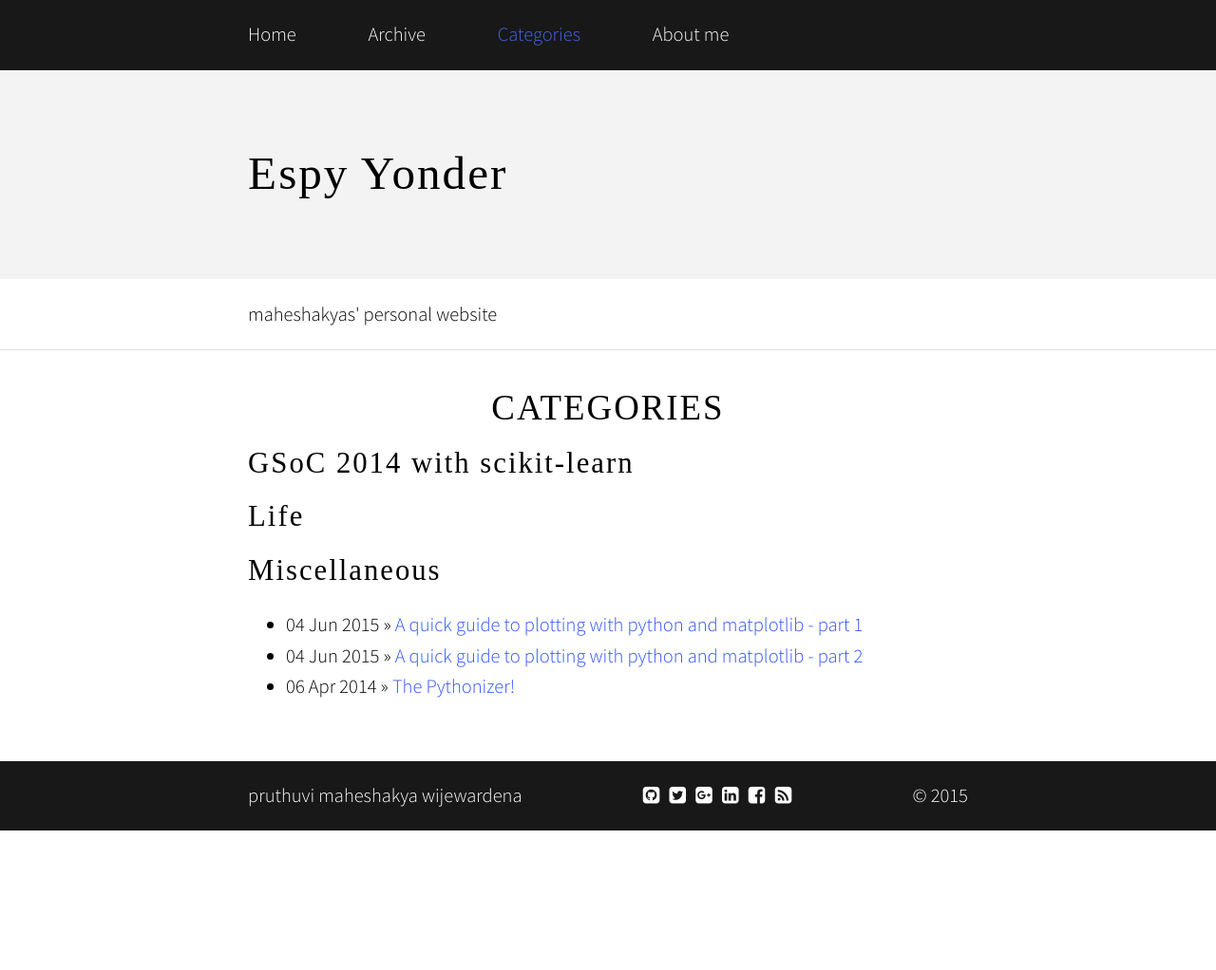
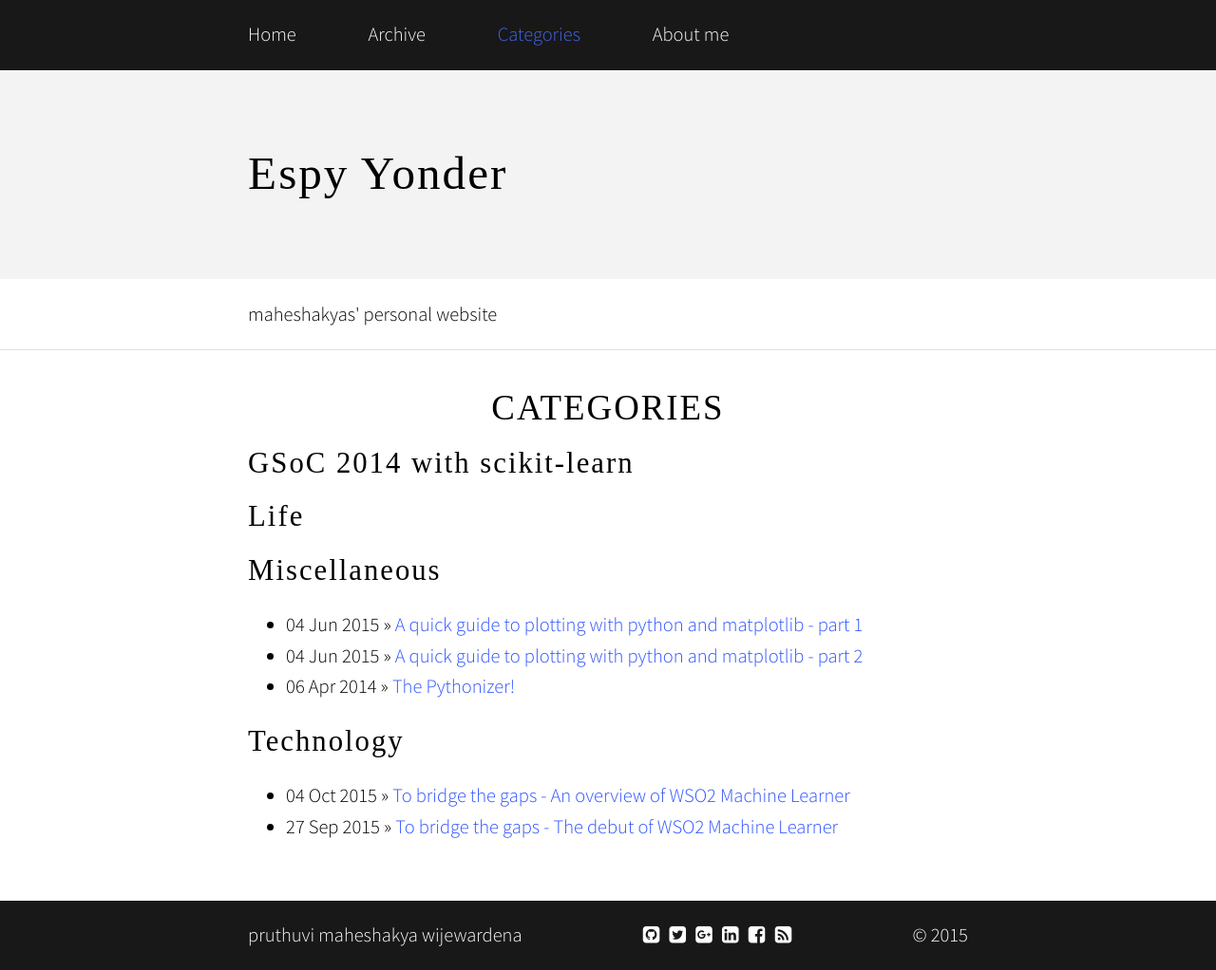
Before and after one commit to maheshakya/maheshakya.github.io, a Jekyll site: the page built from categories.html, in a window 1280 px wide. Shown: the whole page at 95% size. Built offline with Jekyll 4.4.1, drawn with Linux system fonts in a browser that asks for light colours; nearby versions of some CDN libraries; some web fonts are replaced; before the commit the page ends 900 px from its top, so only the background shows below that; some of the changed lines change nothing that is shown.

Commit message:
Completed WSO2 ML post

```diff
--- a/_config.yml
+++ b/_config.yml
@@ -33,4 +33,4 @@ links:
 excerpt_separator: "\n\n\n"
 defaults: [{scope: {path: ""}, values: {layout: "default"}}, {scope: {path: "", type: "posts"}, values: {comments: true}}]
 
-categories: ["gsoc", "miscellaneous", "life"]
+categories: ["gsoc", "miscellaneous", "life", "technology"]
--- /dev/null
+++ b/_posts/2015-10-04-to-bridge-the-gaps.markdown
@@ -0,0 +1,194 @@
+---
+layout: post
+title: "To bridge the gaps - An overview of WSO2 Machine Learner"
+category: technology
+---
+
+How effectively can we bring purely mathematical and mere conceptual models/mechanisms into the utilization of common man? Is it plausible to make the prerequisite technical know-how for dealing with such models
+indifferent among multiple ranges of intellectual levels? That said, are these mechanisms capable of functioning with a variety of applications and data. To which extent can these scale?
+The advent of tools for emulating learning theory has trasnpired amidst these concerns.
+
+Frameworks which perform computational learning tasks had started to emerge approximately at the same time as the inception of Machine Learning as a another branch of Artificial Intelligence. At early stages,
+these frameworks basically emulated the exact algorithms with small samples of data and almost all of them were CLI (Command Line Interface) based frameworks. Majority of those were used only in laborotaries in
+very specific application and restricted to researchers. But our society has evolved much and progressed through a myriad of milestones along the path of artificial intelligence and nowadays almost all the organizations require some amount of
+data analytics and machine learning to keep abreast with the ever-growing technology. This trend has as become exigent due to the massive amounts of data being collected and stored each and every day. With this inclination,
+the demand for the tools that conduct the entire range of workflows of data analytics has been elevated colossaly.
+
+As an open-source middleware based organization, WSO2 has been able to establish its' name among a vast amount of communities which seek different types of solutions in their variety of application domains. A few years ago,
+WSO2 entered into the arena of data analytics by providing a rich platform for batch analytics and real time data analytics ([WSO2 Data Analytics Server]() and [WSO2 Complex Event Processor](http://wso2.com/products/complex-event-processor/)). In order to fortify the
+hegemony that WSO2 has been able to build around data analytics, [**WSO2 Machine Learner**](http://wso2.com/products/machine-learner/) has been introduced with the intention of providing a rich, user friendly, flexible and scalable predictive analytics
+platform which is compatible with the standard machine learning methodologies and with the other products of WSO2 as well. At the humble nascent of the first release of WSO2 Machine Learner (version 1.0.0), this discussion will
+provide an elaborative overview on its' ambition of bridging the gaps that hinders prevailing predictive analytics tasks due to various reasons such as complexity, lack of skill in data analytics, inability to scale, real time prediction requirements, rapid increase of not analytized data storages, proprietary rights of software, etc.
+
+In the subsequent sections, you will be able to understand how WSO2 Machine Learner (WSO2 ML from this point onwards) can fit in and what sets it apart from other machine learning
+tools and frameworks available with respect to the following concerns.
+
+1. Functionality
+2. HCI aspects and userbility
+3. Scalability
+4. Lisence - Availability to users
+5. Compatibility and use cases
+
+
+# 1. Functionality
+
+![ML key concepts](https://docs.wso2.com/download/attachments/45949448/Ml-overview.png?version=3&modificationDate=1443422195000&api=v2 "Overview functionality of WSO2 Machine Learner"){: .center-image }
+
+The above diagram shows the the key concepts and terminology of WSO2 ML. To put it simply, WSO2 ML supports the entire workflow of data mining:
+
+### 1. Data sources and data formats
+
+WSO2 ML supports datasources such as csv/tsv files from local file system, files from HDFS file system, and tables from WSO2 Data analytics server.
+
+### 2. Data exploration
+
+Analyzing  and visualizing the characteristics and structure of the data is considered one of the most imparative tasks in data science. Most often, choosing the **right** machine learning algorithm depends
+on the understanding a user has about the data that he/she is dealing with.
+![Know thy data](https://docs.google.com/drawings/d/1tZ1Sv7k1NK78Obe5GY9ievctmjaBJar5VA106jftCy4/pub?w=499&h=380 "Know Thy Data!"){: .center-image }
+WSO2 ML provides a plenty of tools to visualize data and get to know how the data more.
+![data exploration](https://docs.google.com/drawings/d/1soCBzrrpB1A7QXvoh3Mj4VsLvdpF2vRsV2u7fx8XreA/pub?w=960&h=720 "Data exploration!"){: .center-image }
+
+In order to identify relations among the features of datasets, know statistical metrics such as mean, standard deviation and skewness, indentify class imbalancies and frequencies, and to visualize how data is structured,
+WSO2 ML provides the following graphs which are considered as standard methods of data visualizaiton.
+
+- Scatter plots
+- Parallel sets
+- Trellis charts
+- Cluster diagrams
+- Histograms and pie charts
+
+See more about [exploring data at WSO2 ML documentation](https://docs.wso2.com/display/ML100/Exploring+Data).
+
+### 3. Data preprocessing and feature engineering
+
+This is considered as the key of building a successful machine learning models within the data analytics community. WSO2 ML version 1.0.0 provides some primitive techniques of data proprocessing such as feature
+selection and missing value handling with mean imputation and discarding.
+
+### 4. Learning algorithms
+
+This initial release of WSO2 ML supports supervised learning and unsupervised learning. It has a set of algorithms for numerical prediction, classification and clustering.
+
+- Numerical prediction - Linear Regression, Ridge Regression, Lasso Regression
+- Classfication - Logistice Regression, Naive Bayes, Decision Tree, Random Forest and Support Vector Machine
+- Clustering - K-Means
+
+For each of these learning algorithm, user can set the corresponding parameters that specify how algorithm should behave with respect to convergence, regularization, information gain, etc. These are called hyper-parameters.
+
+### 5. Prediction
+
+Users can use the trained models to predict the values. Feature values can be provided via the UI or a file that contains feature values can be uploaded and the prediction can be obtained for the entire set of records
+in the file.
+
+### 6. Model Evaluation and comparison
+
+WSO2 ML allows you to retain a fraction of the training data and evaluate your trained models against that data. Model evaluation is a crucial task when determining the **right learning algorithm** and the **right hyper-parameters**.
+It helps the users to get an insight about the models they have trained and make decisions based on the interpretations of the results. Some of the evaluation metrics are:
+
+- Accuracy
+- Area under ROC curce
+- Confusion Matrix
+- Predicted vs. Actual graphs
+- Feature importances
+
+![Model evaluation](https://docs.wso2.com/download/attachments/45949563/screencapture-10-100-7-51-9443-ml-site-analysis-view-model-jag-1443421639332.png?version=1&modificationDate=1443466811000&api=v2 "Model Evaluation"){: .center-image }
+
+Moreover, WSO2 ML allows to compare the models you have trained and lets you to choose the best fit among them.
+
+Read more about [model evaluation at WSO2 ML documentation](https://docs.wso2.com/display/ML100/Evaluating+Models).
+
+### 7. Additional functionalities
+
+In addition to standard machine learning tasks, WSO2 ML has the abilities such as downloading trained models, sending e-mail notifications to users when model building is complete, publishing trained models into registry, etc.
+
+
+# 2. HCI aspects and userbility
+
+Even though Information technology has become an ubiquitous science in the modern community, there is still a huge gap between those who are with data and those who can analyze them.
+
+![gap](https://docs.google.com/drawings/d/1iRK5_3eN_KJU0nCu0YOHLVM6zJxQtvUDcJjT2_NOBDE/pub?w=537&h=255 "Gap"){: .center-image }
+
+Most of the industries are suffering from the scarcity of knowledge workers of data analytics and it is considered as one of the most expensive skills in the current society.
+
+###**_“ I keep saying the sexy job in next ten years will be the statisticians “_**
+
+**- Hal Varian, Google chief economist, 2009**
+
+There are solid evidences that analytics skills will be one of the most sought after requirements in the future industrial communities. But gaining such immense knowledge and experience in a short periods of time is not an plausible.
+WSO2 ML is here to help you. For novice data analysts, it provides a very verbose and highly interactive guided process. Therefore anyone with basic understanding of software can use WSO2 ML with ease.
+
+![Guided process](https://docs.google.com/drawings/d/18kSP3WoqtwYH45nR4nT1ERiNTpIs6GwpqUvaH6tEMJQ/pub?w=960&h=720 "Guided Process"){: .center-image }
+
+It is a well known fact that software frameworks will be failures without proper human computer interaction capabilities. WSO2 ML is designed in a way such that anyone can quickly grasp what to do with it and how to get what you want
+out of it. It has made the workflow of data mining easier by providing rich graphical user interfaces and essential assistance such as descriptions of visualization techniques and tool tips which explain the effectivity of
+hyper-parameters of learning algorithms. Moreover WSO2 ML presents a very elaborative and easy-to-follow [quick start guide in the documentation](https://docs.wso2.com/display/ML100/Quick+Start+Guide).
+
+![Help and Tooltips](https://docs.google.com/drawings/d/1ENic1CExtNyZK87A_eLy5-Ui6Y6v7Z5HCoWPL62Xlt4/pub?w=472&h=274 "Help and Tooltips"){: .center-image }
+
+For data scientists who are with greater experience and knowledge with data analytics, WSO2 ML provides advanced data visualizations and preprocessing techniques which can still be usefull in critical decision making. With the
+evaluations and feedback it provides, data analysts can identify the discripancies in their models and improve those to obtain the best results.
+
+# 3. Scalability
+
+In the modern community, scalability of software frameworks is the most decisive factor when selecting solutions for different industrial/enterprise domains due to high availability of data. Data analytics also need to adhere to
+the scalability requirements of industries in order to provide best support.
+WSO2 ML is built on top of [Apache Spark](http://spark.apache.org/) which is one of the most successful frameworks built for large scale data processing. This allows WSO2 ML to extend its' scalability in different directions.
+
+### 1. Standalone deployment
+
+This mode only allows to start WSO2 ML with a single JVM instance and all the processing is done locally in the same machine. This setting is recommended for small scale tasks like learning WSO2 ML, analyzing small datasets and
+analyzing sample datasets. It is not recommended to use the standalone mode for precessor intensive or memory intensive tasks with large datasets. WSO2 ML provides other deployments patterns to support such cases.
+
+
+### 2. With external Spark cluster
+
+WSO2 ML with external Spark cluster allows to bring the maximum efficiency of the machine learning tasks and utilize the resources to reach the highest achievable performance. By allocating sufficient resources to the Spark cluster,
+WSO2 ML can be used to perform predictive analytics with any preferred sizes of datasets without having to worry about performance. This setting is recommended for working with very large datasets and processor intensive algorithms.
+
+### 3. With WSO2 Data Analytics Server as Spark cluster
+
+This setting is similar to working with external Spark cluster, but when the entire WSO2 data analytics platform is available, it is preferred to use WSO2 Data Analytics server as the Spark cluster for WSO2 ML. This avoids the trouble
+of setting an external Spark cluster and extra overheads associated with that.
+
+You can read more about the [deployment patterns at WSO2 ML documentation](https://docs.wso2.com/display/ML100/Deployment+Patterns).
+
+# 4. Lisence - Availability to users
+
+One of the prominent aspects that makes WSO2 ML distinct is that it is free and open source under [Apache License 2.0](http://www.apache.org/licenses/LICENSE-2.0). Therefore, any interested person can get
+the code, play with it and add or change anything they want. Interested developers can even contribute to WSO2 ML by resolving issues and improving it.
+
+(Refer to [WSO2 ML Jira](https://wso2.org/jira/browse/ML) and [WSO2 Carbon Jira](https://wso2.org/jira/browse/CARBON))
+
+# 5. Compatibility and use cases
+
+Some of the ways(but not restricted to) that WSO2 ML can be used can be indicated as follows:
+
+### REST API
+
+WSO2 ML has a rich restful API which allows users to call all the functionalities of ML externally. This API can be used to perform tasks starting from
+uploading data up to predicting and model evaluations. You can get a more sound idea of what this REST API is capable of by referring to the [REST API guide of WSO2 ML](https://docs.wso2.com/display/ML100/REST+API+Guide).
+
+### Working with tables in WSO2 Data Analytics Server
+
+It is a well known fact that most of the data accumulated in todays' industries are not capable of being stored in typical file systems in properly structured ways. Most of the times, the data we have may have to
+be stored in distributed environments. WSO2 Data Analytics Server provides this capability to store data in tables and allows to perform SQL operations on the uploaded data. WSO2 ML can directly import these tables as its'
+datasets. Read more on how to use [WSO2 DAS tables in WSO2 ML documentation](https://docs.wso2.com/display/ML100/Integration+with+WSO2+Data+Analytics+Server).
+
+### Real time prediction with WSO2 Complex Event Processor
+
+The most vital duty of predictive machine learning models is to make predictions on unprecedented data and with all the smart technolgoies we have today, it has become a major requirement to analyze data in real time. Hence,
+making predicitons on real time data can be considered as the most eminent usage of machine learning models nowadays. WSO2 ML provides a feasible solution for this taks with its' extension for WSO2 Complex Even Processor. Read
+more about [real time prediction with WSO2 CEP extension at WSO2 ML documentation](https://docs.wso2.com/display/ML100/WSO2+CEP+Extension+for+ML+Predictions).
+
+# What's next?
+
+WSO2 ML is still at its' embryonic infancy and it has a long journey ahead with many directions to venture. Some the features that are expected to be incorporated with future versions of WSO2 ML are as follows:
+
+1. PMML support
+2. Deep Learning
+3. Advanced data preprocessing methods and data wrangler support
+4. Recommendation systems
+5. Anomaly detection algorithms
+6. Dimensionality reduction methods
+7. Ensemble methods
+8. Natural Language Processing
+and many more!
--- a/categories.html
+++ b/categories.html
@@ -27,3 +27,12 @@ title: "Categories"
     {% endif %}
 {% endfor %}
 </ul>
+
+<h1>Technology</h1>
+<ul>
+{% for post in site.posts %}
+    {% if post.categories contains 'technology' %}
+        <li><span>{{ post.date | date_to_string }}</span> &raquo; <a href="{{ BASE_PATH }}{{ post.url }}">{{ post.title }}</a></li>
+    {% endif %}
+{% endfor %}
+</ul>
```
Also changed, not shown: 5 other files.
